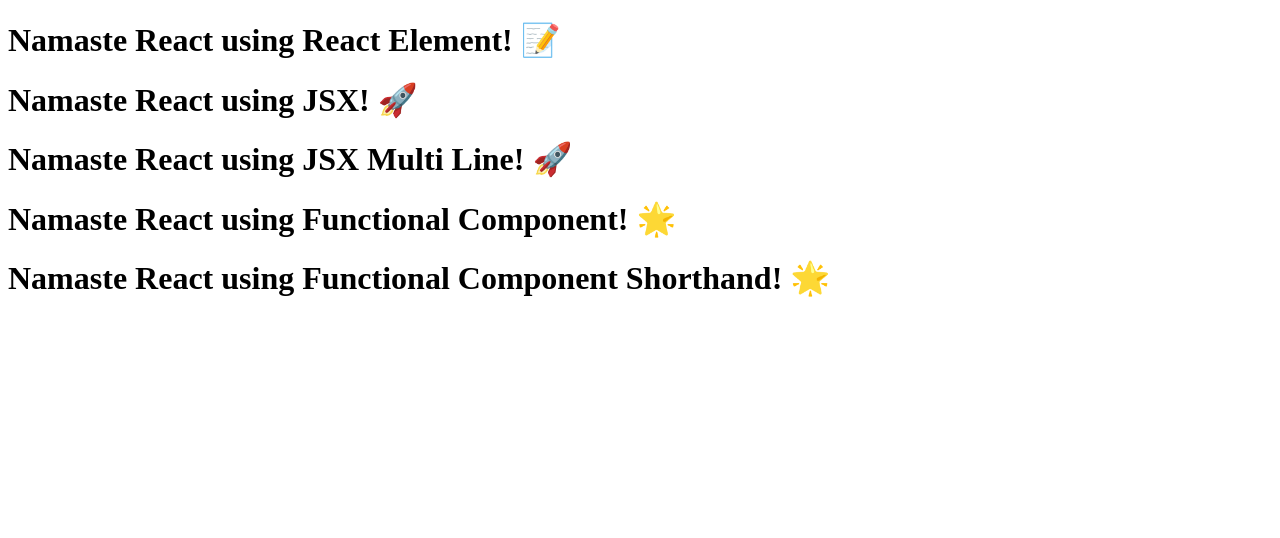
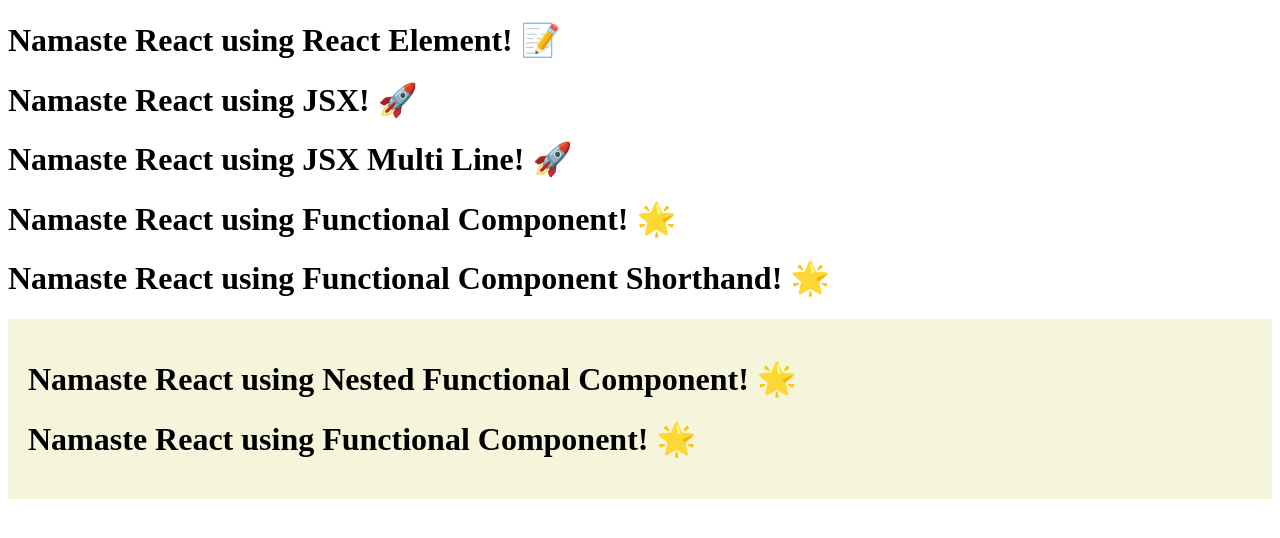
Before and after one commit to anshu0714/react-foundations, a React app: page / in a window 1280 px wide. Built offline with nearby package versions, Linux system fonts and the light colour scheme.

Commit message:
Add component composition example

```diff
--- a/App.js
+++ b/App.js
@@ -45,6 +45,7 @@
    React Components
    - Functional Component
    - Shorthand Functional Component
+   - Component Composition / Nested Functional Component
 --------------------------------*/
 const FunctionalComponent = () => {
   return <h1>Namaste React using Functional Component! 🌟</h1>;
@@ -66,6 +67,20 @@
 );
 functionalRootShort.render(<FunctionalComponentShortHand />);
 
+const NestedFunctionalComponent = () => {
+  return (
+    <div>
+      <h1>Namaste React using Nested Functional Component! 🌟</h1>
+      <FunctionalComponent />
+    </div>
+  );
+};
+
+const nestedFunctionalRoot = ReactDOM.createRoot(
+  document.getElementById("functional-root-nested")
+);
+nestedFunctionalRoot.render(<NestedFunctionalComponent />);
+
 /* ------------------------------
    React Components
    - Class-Based Component
--- a/index.css
+++ b/index.css
@@ -0,0 +1,4 @@
+#functional-root-nested {
+  background-color: beige;
+  padding: 20px;
+}
--- a/index.html
+++ b/index.html
@@ -24,6 +24,9 @@
     <div id="functional-root-short">
         <h1>Not Rendered Functional Short Hand Component!</h1>
     </div>
+    <div id="functional-root-nested">
+        <h1>Not Rendered Nested Functional Component!</h1>
+    </div>
     <script type="module" src="./App.js"></script>
 </body>
 
```
